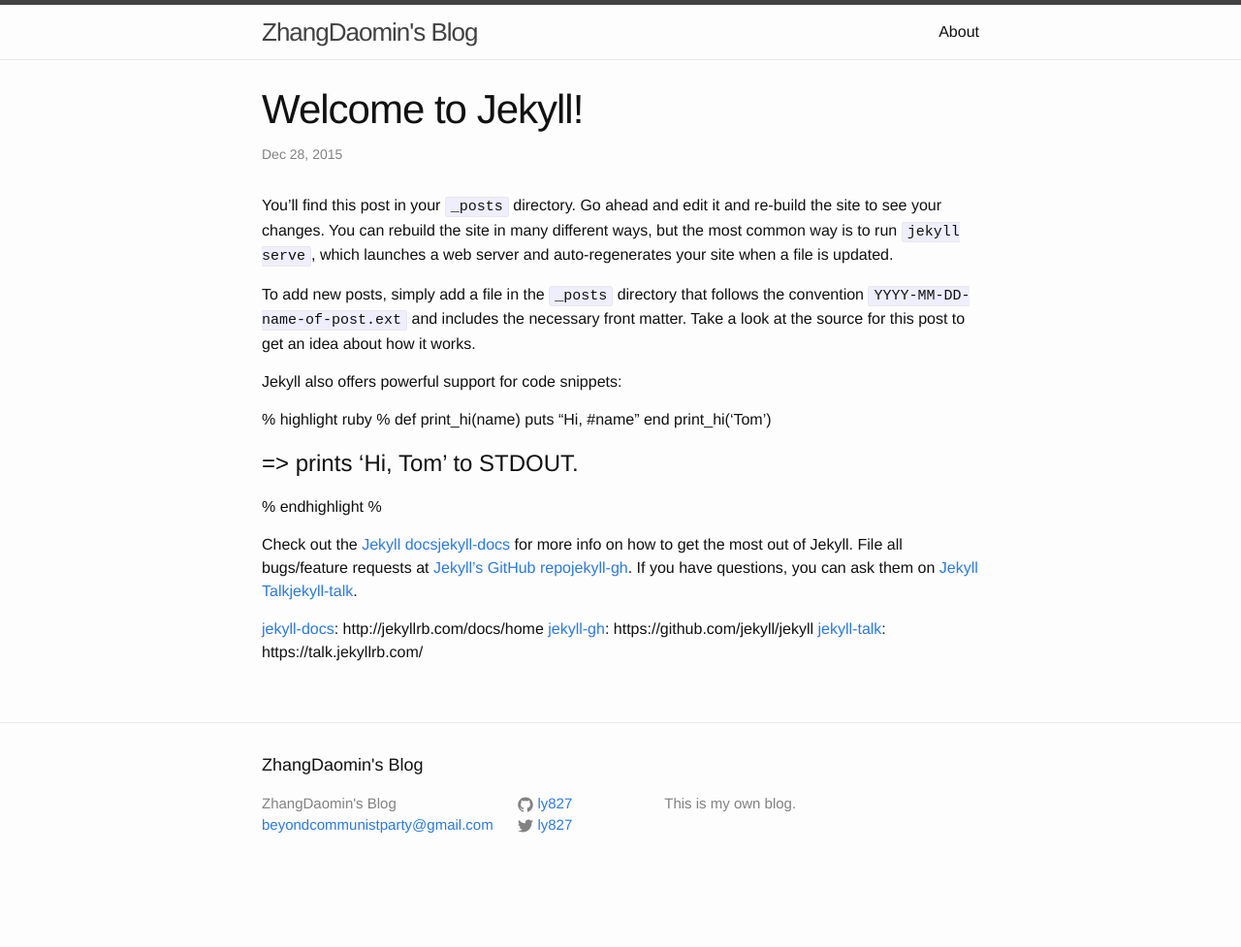
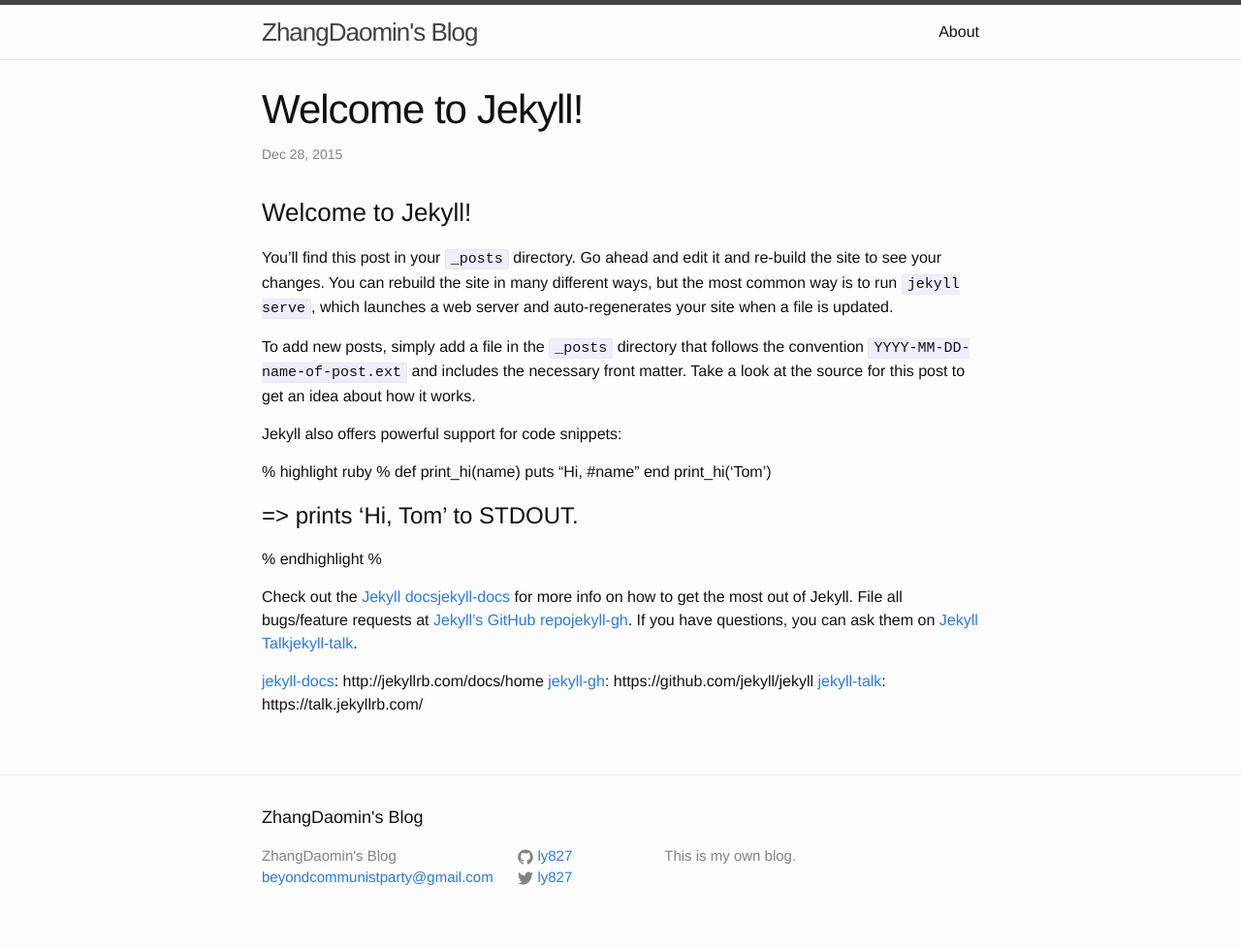
Before and after one commit to ly827/ly827.github.io, a Jekyll site: the page built from _posts/2015-12-28-welcome-to-jekyll.md, in a window 1280 px wide. Shown: the whole page at 97% size. Built offline with Jekyll 4.4.1, drawn with Linux system fonts in a browser that asks for light colours; before the commit the page ends 923 px from its top, so only the background shows below that.

Commit message:
fixed blog

```diff
--- a/_posts/2015-12-28-welcome-to-jekyll.md
+++ b/_posts/2015-12-28-welcome-to-jekyll.md
@@ -4,6 +4,7 @@
 categories: jekyll update
 layout: post
 ---
+### Welcome to Jekyll!
 You’ll find this post in your `_posts` directory. Go ahead and edit it and re-build the site to see your changes. You can rebuild the site in many different ways, but the most common way is to run `jekyll serve`, which launches a web server and auto-regenerates your site when a file is updated.
 
 To add new posts, simply add a file in the `_posts` directory that follows the convention `YYYY-MM-DD-name-of-post.ext` and includes the necessary front matter. Take a look at the source for this post to get an idea about how it works.
```
